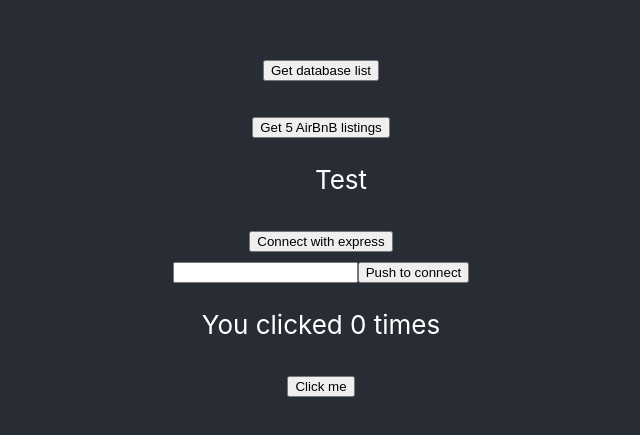
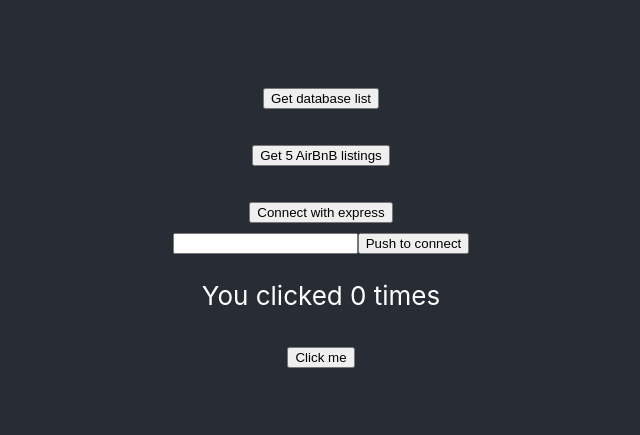
Before and after one commit to willmharris7/layeredJS, a React (Create React App) app in the folder frontend/: page / in a window 1280 px wide. Shown: the part 177-612 px from the top of the page, without its empty margins (319-959 px from the left). Built offline with nearby package versions, Linux system fonts and the light colour scheme.

Commit message:
top 5 fully working

```diff
--- a/frontend/src/components/GetDatabasesButton.js
+++ b/frontend/src/components/GetDatabasesButton.js
@@ -7,7 +7,6 @@ function GetDatabasesButton() {
     let dbNamesListItems = dbNamesList.map((name) =>
         <li>{name}</li>
     )
-
 
     async function getDbNamesList() {
         const response = await fetch("/api/dbs")
--- a/frontend/src/components/Top5ListingsButton.js
+++ b/frontend/src/components/Top5ListingsButton.js
@@ -1,17 +1,22 @@
 import React, { useState } from 'react'
 
 function Top5ListingsButton() {
+    const [top5List, setTop5List] = useState([])
 
-let top5List = "Test"
+    let top5ListItems = top5List.map((listing) =>
+        <li>{listing}</li>
+    )
 
     async function getTop5() {
-        alert("working")
+        const response = await fetch("/api/top5")
+        const body = await response.json()
+        setTop5List(body["express"])
     }
 
     return(
         <div>
             <button onClick={getTop5}>Get 5 AirBnB listings</button>
-            <ul>{top5List}</ul>
+            <ul>{top5ListItems}</ul>
         </div>
     )
 }
```
